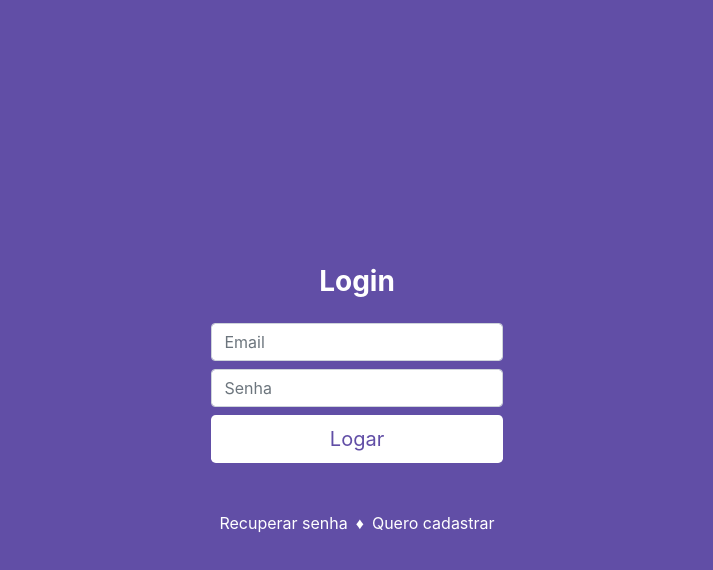
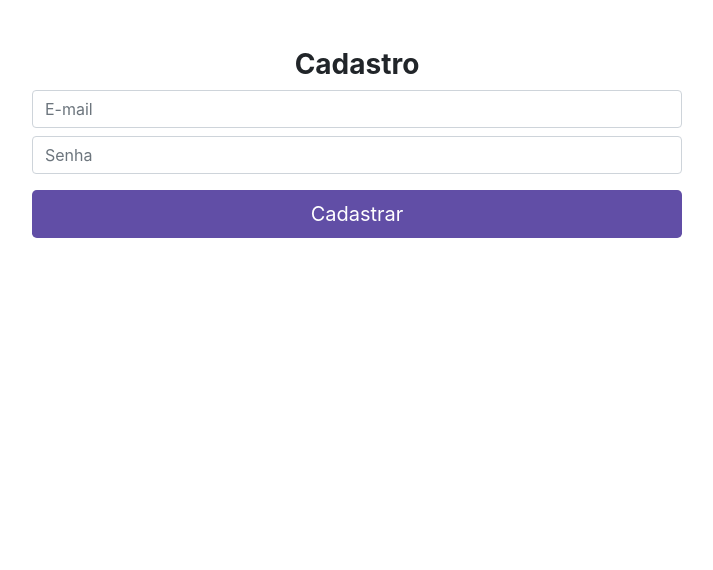
Before and after one commit to Nardogomes/Eventos, a React (Create React App) app: page /novousuario in a window 1280 px wide. Shown: the top 570 px of the page, without its empty margins (283-996 px from the left). Built offline with nearby package versions, Linux system fonts and the light colour scheme.

Commit message:
Definindo as rotas da navegação das telas de login e novo usuário.

```diff
--- a/package.json
+++ b/package.json
@@ -9,6 +9,7 @@
     "firebase": "^7.19.1",
     "react": "^16.13.1",
     "react-dom": "^16.13.1",
+    "react-router-dom": "^5.2.0",
     "react-scripts": "3.4.3"
   },
   "scripts": {
--- a/src/App.js
+++ b/src/App.js
@@ -1,8 +1,16 @@
 import React from 'react';
+import { BrowserRouter as Router, Route } from 'react-router-dom'
+
+/* Páginas */
+import Login from './view/login/'
+import NovoUsuario from './view/usuario-novo/'
 
 function App() {
   return (
-    <h1>Só alegria!</h1>
+    <Router>
+      <Route exact path='/' component={Login} />
+      <Route exact path='/novousuario' component={NovoUsuario} />
+    </Router>
   );
 }
 
--- a/src/index.js
+++ b/src/index.js
@@ -1,5 +1,5 @@
 import React from 'react';
 import ReactDOM from 'react-dom';
-import App from '../src/view/login';
+import App from './App';
 
 ReactDOM.render(<App />, document.getElementById('root'));
--- a/src/view/login/index.js
+++ b/src/view/login/index.js
@@ -1,5 +1,6 @@
 import React, { useState } from 'react'
 import './login.css'
+import { Link } from 'react-router-dom'
 import firebase from '../../config/firebase'
 import 'firebase/auth'
 
@@ -38,7 +39,7 @@ function Login() {
                 <div className="opcoes-login mt-5 text-center">
                     <a href="/index.html" className="mx-2">Recuperar senha</a>
                     <span className="text-white">&#9830;</span>
-                    <a href="/index.html" className="mx-2">Quero cadastrar</a>
+                    <Link to='novousuario' className="mx-2">Quero cadastrar</Link>
                 </div>
             </form>
         </div>
```
